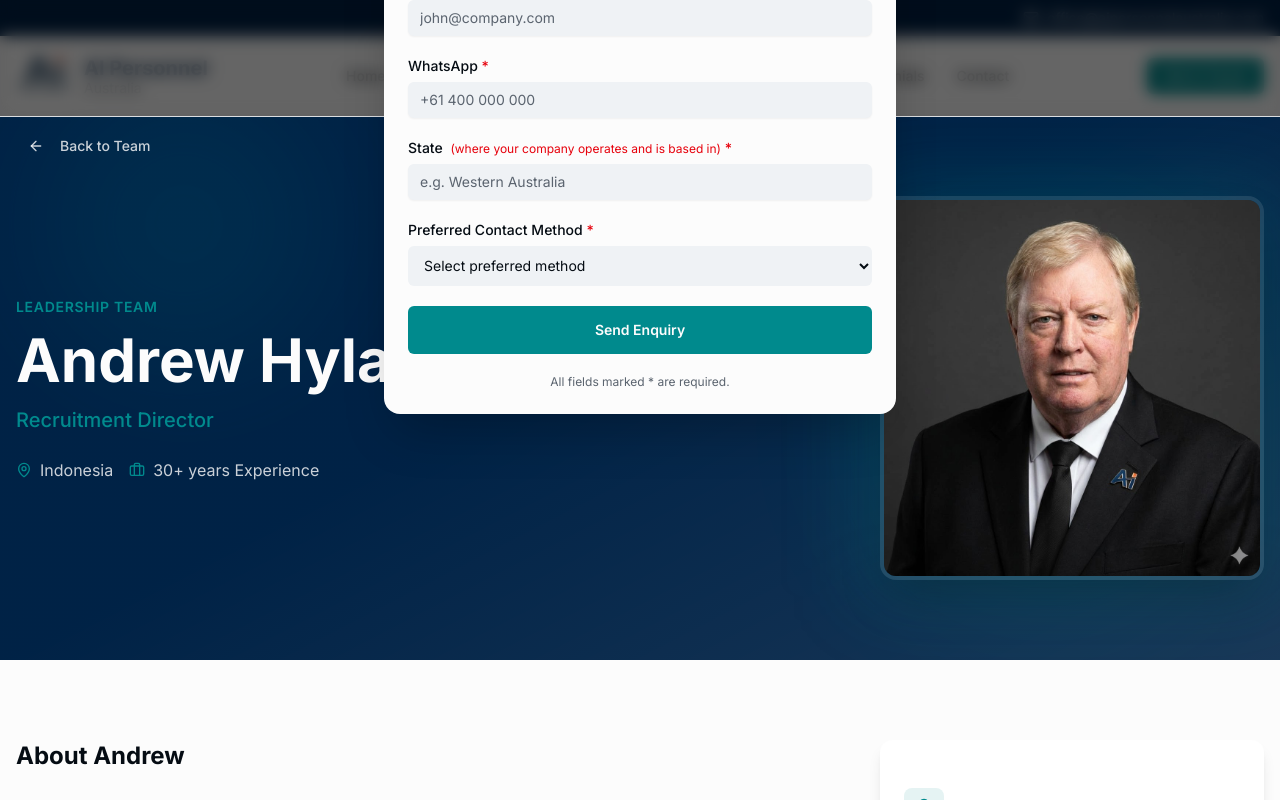
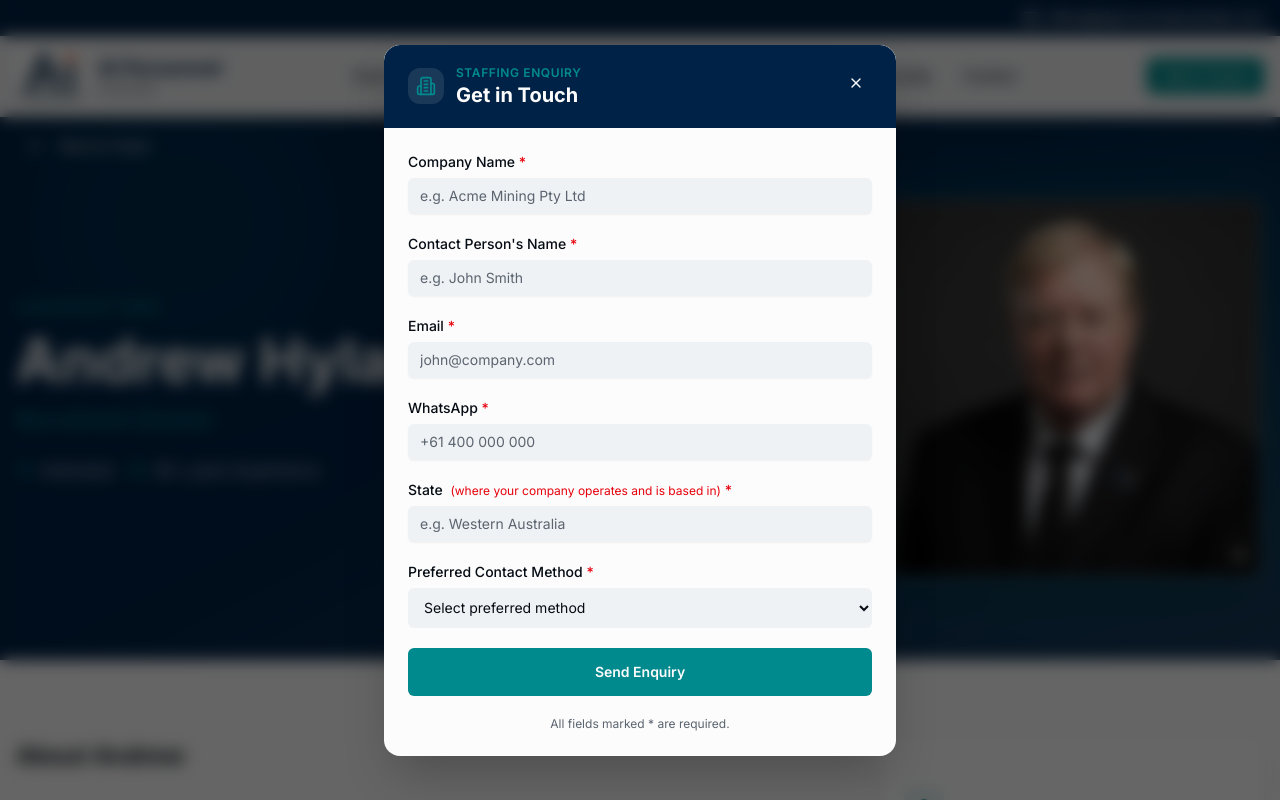
Before and after one commit to rk909090/v0-labour-hire-website, a Next.js app: page /team/andrew-hylands in a window 1280 px wide. Both pictures are taken after a click on the button "Get In Touch". Shown: the top 800 px of the page. Built offline with nearby package versions, Linux system fonts and the light colour scheme.

Commit message:
feat: enhance modal & update logo image
Co-authored-by: rk909090 <173819590+rk909090@users.noreply.github.com>

```diff
--- a/components/employer-enquiry-modal.tsx
+++ b/components/employer-enquiry-modal.tsx
@@ -1,7 +1,8 @@
 "use client"
 
 import type React from "react"
-import { useState } from "react"
+import { useState, useEffect } from "react"
+import { createPortal } from "react-dom"
 import { Button } from "@/components/ui/button"
 import { Input } from "@/components/ui/input"
 import { X, CheckCircle2, AlertCircle, Building2 } from "lucide-react"
@@ -23,6 +24,15 @@ export function EmployerEnquiryModal({ onClose }: EmployerEnquiryModalProps) {
   const [formData, setFormData] = useState(INITIAL_FORM)
   const [submitted, setSubmitted] = useState(false)
   const [errors, setErrors] = useState<Partial<typeof INITIAL_FORM>>({})
+  const [mounted, setMounted] = useState(false)
+
+  useEffect(() => {
+    setMounted(true)
+    document.body.style.overflow = "hidden"
+    return () => {
+      document.body.style.overflow = ""
+    }
+  }, [])
 
   const handleChange = (e: React.ChangeEvent<HTMLInputElement | HTMLSelectElement>) => {
     const { name, value } = e.currentTarget
@@ -53,9 +63,9 @@ export function EmployerEnquiryModal({ onClose }: EmployerEnquiryModalProps) {
   const inputClass = "bg-secondary border-0 focus-visible:ring-ring"
   const errorClass = "text-xs text-destructive mt-1 flex items-center gap-1"
 
-  return (
+  const modalContent = (
     <div
-      className="fixed inset-0 z-50 flex items-center justify-center p-4"
+      className="fixed inset-0 z-[200] flex items-center justify-center p-4"
       role="dialog"
       aria-modal="true"
       aria-labelledby="employer-modal-title"
@@ -63,7 +73,7 @@ export function EmployerEnquiryModal({ onClose }: EmployerEnquiryModalProps) {
       {/* Backdrop */}
       <div className="absolute inset-0 bg-black/60 backdrop-blur-sm" onClick={onClose} />
 
-      {/* Modal */}
+      {/* Modal panel */}
       <div className="relative bg-background rounded-2xl shadow-2xl w-full max-w-lg max-h-[92vh] overflow-y-auto">
 
         {/* Header */}
@@ -145,7 +155,10 @@ export function EmployerEnquiryModal({ onClose }: EmployerEnquiryModalProps) {
             {/* State */}
             <div>
               <label htmlFor="state" className={labelClass}>
-                State <span className="text-destructive text-xs font-normal ml-1">(where your company operates and is based in)</span>
+                State{" "}
+                <span className="text-destructive text-xs font-normal ml-1">
+                  (where your company operates and is based in)
+                </span>
                 <span className="text-destructive"> *</span>
               </label>
               <Input id="state" name="state" value={formData.state} onChange={handleChange}
@@ -183,4 +196,7 @@ export function EmployerEnquiryModal({ onClose }: EmployerEnquiryModalProps) {
       </div>
     </div>
   )
+
+  if (!mounted) return null
+  return createPortal(modalContent, document.body)
 }
--- a/components/header.tsx
+++ b/components/header.tsx
@@ -39,7 +39,7 @@ export function Header() {
           {/* Logo */}
           <Link href="/" className="flex items-center gap-3">
             <div className="relative">
-              <img src="/images/logo-20ai-20personnel.jpeg" alt="AI Personnel Australia" className="h-14 w-auto" />
+              <img src="/images/ai-personnel-logo.jpeg" alt="AI Personnel Australia" className="h-14 w-auto" />
             </div>
             <div className="hidden sm:block">
               <span className="text-xl font-bold text-primary">AI Personnel</span>
```
Also changed, not shown: public/images/ai-personnel-logo.jpeg (added).
